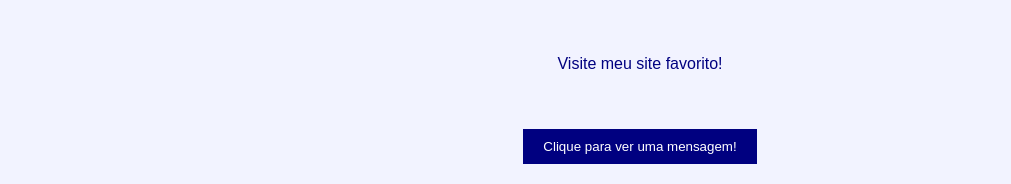
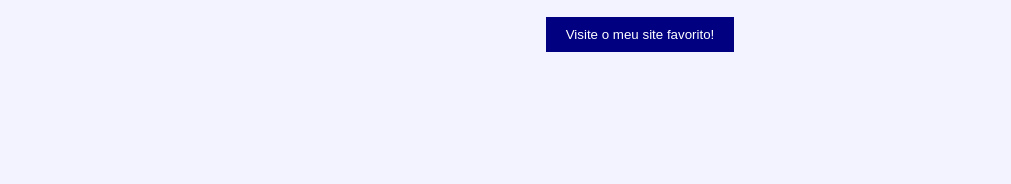
Before and after one commit to hannahleao/trabalhouninter, a plain HTML site: page index.html in a window 1280 px wide. Shown: the part 953-1137 px from the top of the page, without its empty margins (0-1011 px from the left). After the commit the page ends 1025 px from the top, so only its background shows below. Drawn offline with Linux system fonts and the light colour scheme.

Commit message:
Update index.html

```diff
--- a/index.html
+++ b/index.html
@@ -41,13 +41,8 @@
     </tr>
   </table>
 
-  <br />
 
-  <a href="https://br.pinterest.com/" target="_blank">Visite meu site favorito!</a>
-
-  <br /><br />
-
-  <button onclick="mostrarMensagem()">Clique para ver uma mensagem!</button>
+  <button onclick="mostrarMensagem()">Visite o meu site favorito!</button>
   <p id="mensagem"></p>
 
   <script src="script.js"></script>
```
